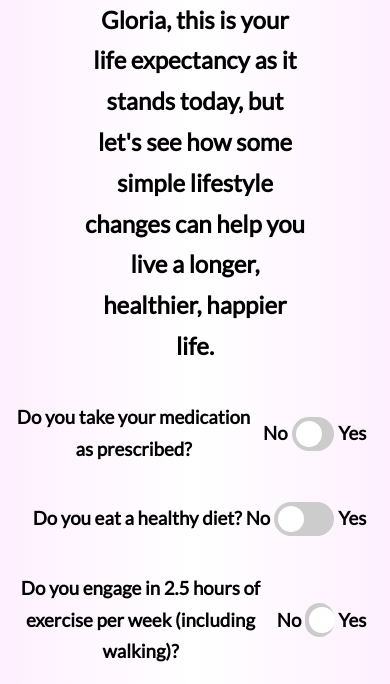
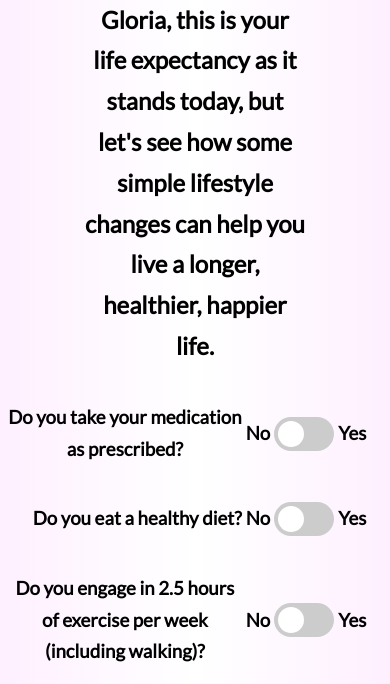
Before and after one commit to andrew1835/Health-Options, a plain HTML site: page index.html in a window 390 px wide. Shown: the part 160-844 px from the top of the page. Drawn offline with Linux system fonts and the light colour scheme.

Commit message:
fixed responsive problem

```diff
--- a/style.css
+++ b/style.css
@@ -77,7 +77,7 @@ a{
 .switch {
     position: relative;
     display: inline-block;
-    width: 60px;
+    min-width: 60px;
     height: 34px;
   }
 
```
